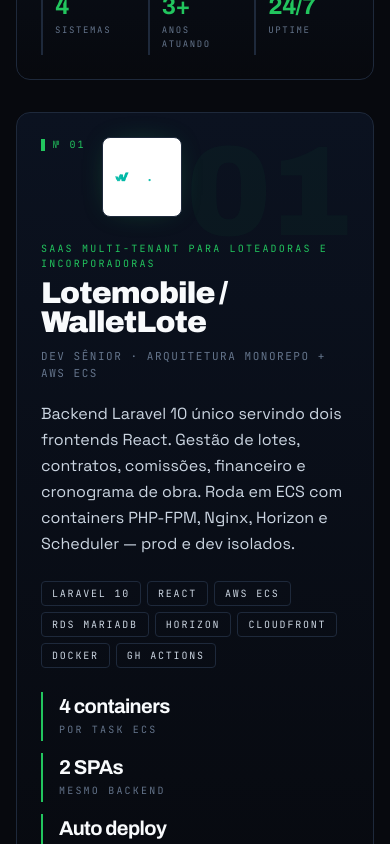
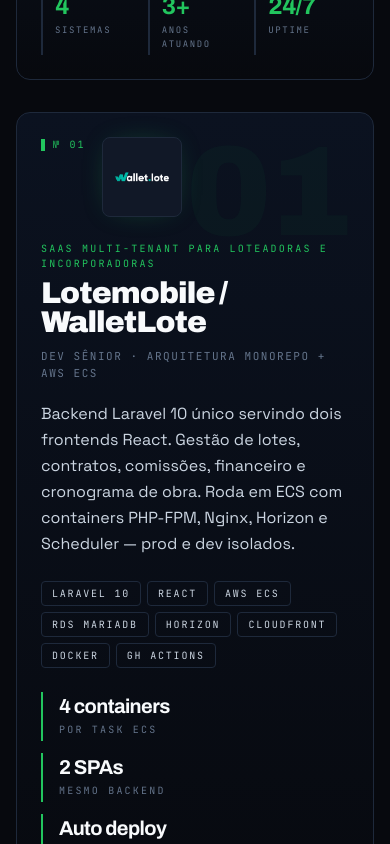
Before and after one commit to douglas-floriano/douglas-floriano.github.io, a React (Vite) app: page / in a window 390 px wide. Shown: the part 5200-6044 px from the top of the page. Built offline with nearby package versions, Linux system fonts and the light colour scheme.

Commit message:
fix(work): corrige fundo dos logos IB · usa cor original do logotipo
- Lotemobile, HRT Invest, IB3 Capital: logos em branco → fundo escuro
- IBticket: navy → fundo branco mantido

```diff
--- a/src/components/Work.tsx
+++ b/src/components/Work.tsx
@@ -48,7 +48,7 @@
     domain: 'admin.walletlote.app.br',
     url: 'https://admin.walletlote.app.br',
     logo: '/projects/logos/lotemobile.png',
-    logoBg: 'bg-white',
+    logoBg: 'bg-bg3',
   },
   {
     num: '02',
@@ -82,7 +82,7 @@
     tech: ['Laravel', 'Next.js', 'React Native', 'Expo', 'PostgreSQL', 'AWS'],
     domain: 'IB System · interno',
     logo: '/projects/logos/hrtinvest.png',
-    logoBg: 'bg-white',
+    logoBg: 'bg-bg3',
   },
   {
     num: '04',
@@ -99,7 +99,7 @@
     tech: ['Laravel', 'React', 'MySQL', 'AWS', 'Docker', 'Webhooks'],
     domain: 'IB System · interno',
     logo: '/projects/logos/ib3capital.png',
-    logoBg: 'bg-white',
+    logoBg: 'bg-bg3',
   },
 ]
 
```
